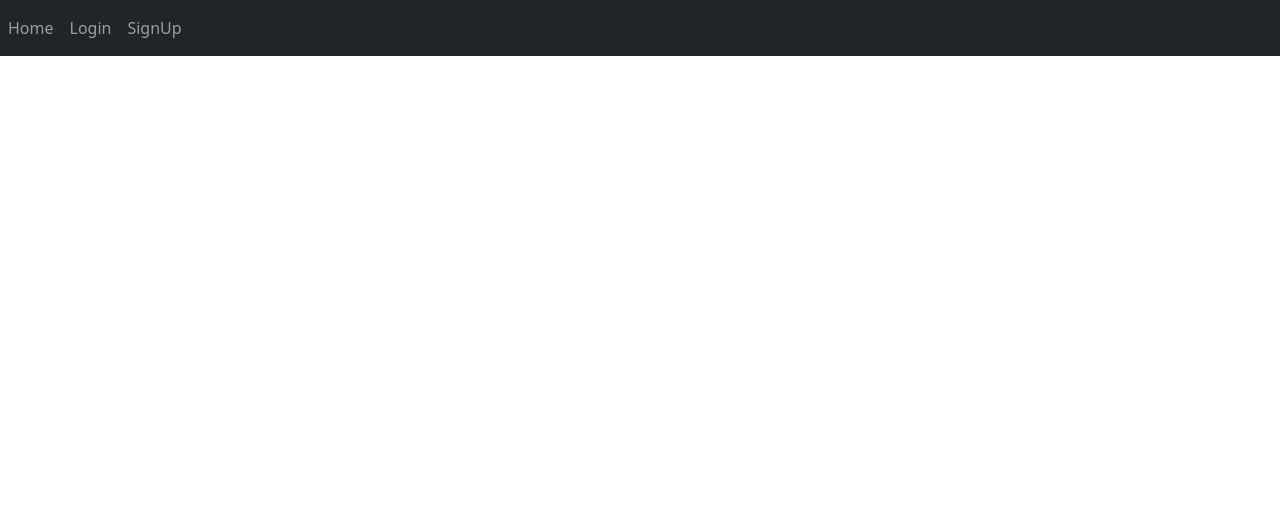
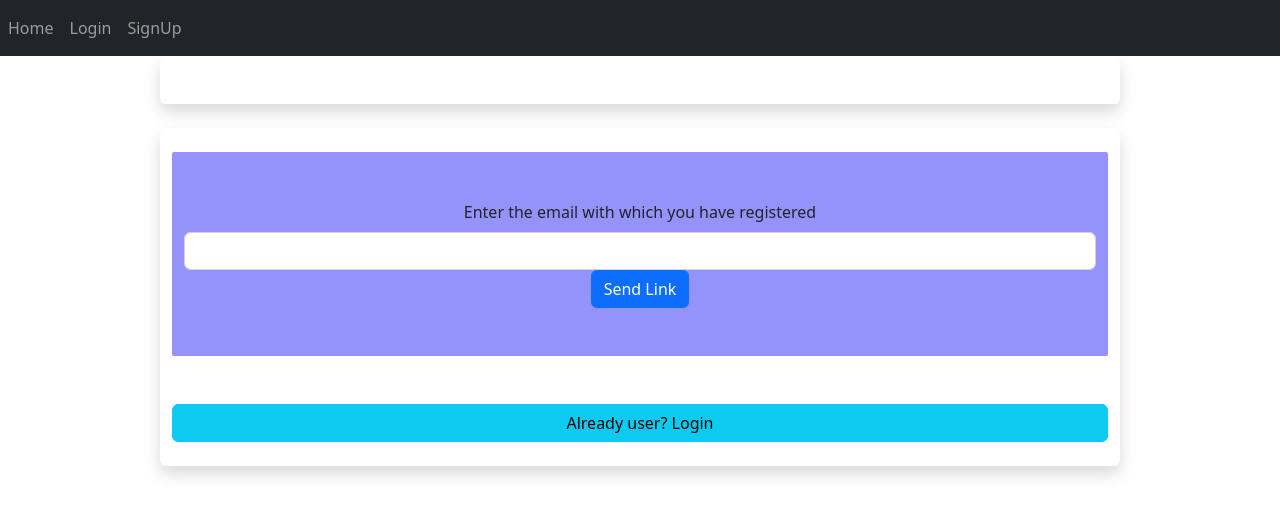
Before and after one commit to shilpa-mulge/react-expense-tracker, a React (Create React App) app: page /ForgetPassword in a window 1280 px wide. Before the commit this address had no page. Shown: the top 516 px of the page. Built offline with nearby package versions, Linux system fonts and the light colour scheme.

Commit message:
Forgot Password Workflow

```diff
--- a/src/App.js
+++ b/src/App.js
@@ -8,6 +8,7 @@ import Root from './MainNavigation/Root';
 import Profile from './Profile/Profile';
 import { useContext } from 'react';
 import ProfileLogin from './Profile/ProfileLogin';
+import ForgetPass from './ForgetPass/ForgetPass';
 function App() {
   const ctx=useContext(Econtext)
   return (
@@ -32,6 +33,9 @@ function App() {
    {ctx.isLogedin&& <Route path='/userProfile' element={
       <Profile />
   } />}
+    <Route path='/ForgetPassword' element={
+      <ForgetPass/>
+  } />
   </Routes>
   </Root>
 
--- /dev/null
+++ b/src/ForgetPass/ForgetPass.js
@@ -0,0 +1,51 @@
+import React, { useContext,useState, useRef } from "react";
+import { Button, Container, Form, Row } from "react-bootstrap";
+import classes from './ForgetPass.module.css';
+import { Link } from "react-router-dom";
+import axios from "axios";
+import Econtext from "../store/econtext";
+const ForgetPass=()=>{
+    const ctx=useContext(Econtext)
+    const [isLoading, setIsLoading] = useState(false);
+    const [data, setData]=useState(null);
+    const emailRef=useRef()
+    const emailSubmiHandler=async(event)=>{
+        event.preventDefault()
+        setIsLoading(true)
+        try {
+            const response = await axios.post('https://identitytoolkit.googleapis.com/v1/accounts:sendOobCode?key=AIzaSyB2IbR8h8-w-hfsXzEWYgYExp3fG4R8PQ8',
+            {requestType:"PASSWORD_RESET",email:emailRef.current.value})
+            setData(response.data)
+        } catch (error) {
+       alert(error.response.data.error.message)
+        }
+        setIsLoading(false)
+    }
+return(
+    <>
+    <Container className="rounded p-4 mb-4 shadow w-75">
+        {isLoading&& <Row><h2>loading....</h2></Row>}
+        {!isLoading&&data &&<Row><Link to='/Login'>Login</Link></Row>}
+    </Container>
+ {!isLoading&& !data&& <Container className="rounded p-4 mb-4 shadow w-75">
+     <Row>
+<Form onSubmit={emailSubmiHandler}>
+    <Form.Group>
+        <Form.Label>
+            Enter the email with which you have registered
+        </Form.Label>
+        <Form.Control type="email" ref={emailRef}/>
+    </Form.Group>
+    <Button type="submit">Send Link</Button>
+</Form>
+</Row>
+<Row>
+    <Button variant="info" bg='dark'>Already user? Login</Button>
+    </Row>
+</Container>}
+
+
+</>
+)
+}
+export default ForgetPass;
--- /dev/null
+++ b/src/ForgetPass/ForgetPass.module.css
@@ -0,0 +1,7 @@
+form{
+    width:auto
+}
+a{
+    text-align: center;
+    font-size: 30px;
+}
--- a/src/Login/Login.js
+++ b/src/Login/Login.js
@@ -1,7 +1,7 @@
 import React,{useContext, useState} from "react";
 import axios from "axios";
 import { Form, Button, Container, Row } from "react-bootstrap";
-import { useNavigate } from "react-router-dom";
+import { Link, useNavigate } from "react-router-dom";
 import Econtext from "../store/econtext";
 import classes from './Login.module.css'
 const Login=()=>{
@@ -29,6 +29,8 @@ Navigate('/profile')
             setPassword('')
             setIsLoading(false)
     };
+
+
 return (
     <>
     <Container  className="rounded p-4 mb-4 shadow w-75">
@@ -47,8 +49,8 @@ return (
       </Form.Group>
       <Button variant="primary" type="submit">
 Login      </Button>
-      <p>forgot password?</p>
-
+<hr/>
+      <Link to='/ForgetPassword'>forgot password?</Link>
     </Form>}
     </Row>
     <Row>
--- a/src/MainNavigation/Main.js
+++ b/src/MainNavigation/Main.js
@@ -1,6 +1,6 @@
 import React, { useContext } from "react";
-import { Navbar, Nav } from "react-bootstrap";
-import { NavLink } from "react-router-dom";
+import { Navbar, Nav,NavLink } from "react-bootstrap";
+
 import axios from "axios";
 import Econtext from "../store/econtext";
 const Main=()=>{
--- a/src/Profile/ProfilrLogin.moule.css
+++ b/src/Profile/ProfilrLogin.moule.css
@@ -1,3 +1,3 @@
-Button{
-    background-color: rgb(30, 190, 137);
+button{
+    background-color: aquamarine;
 }
```
